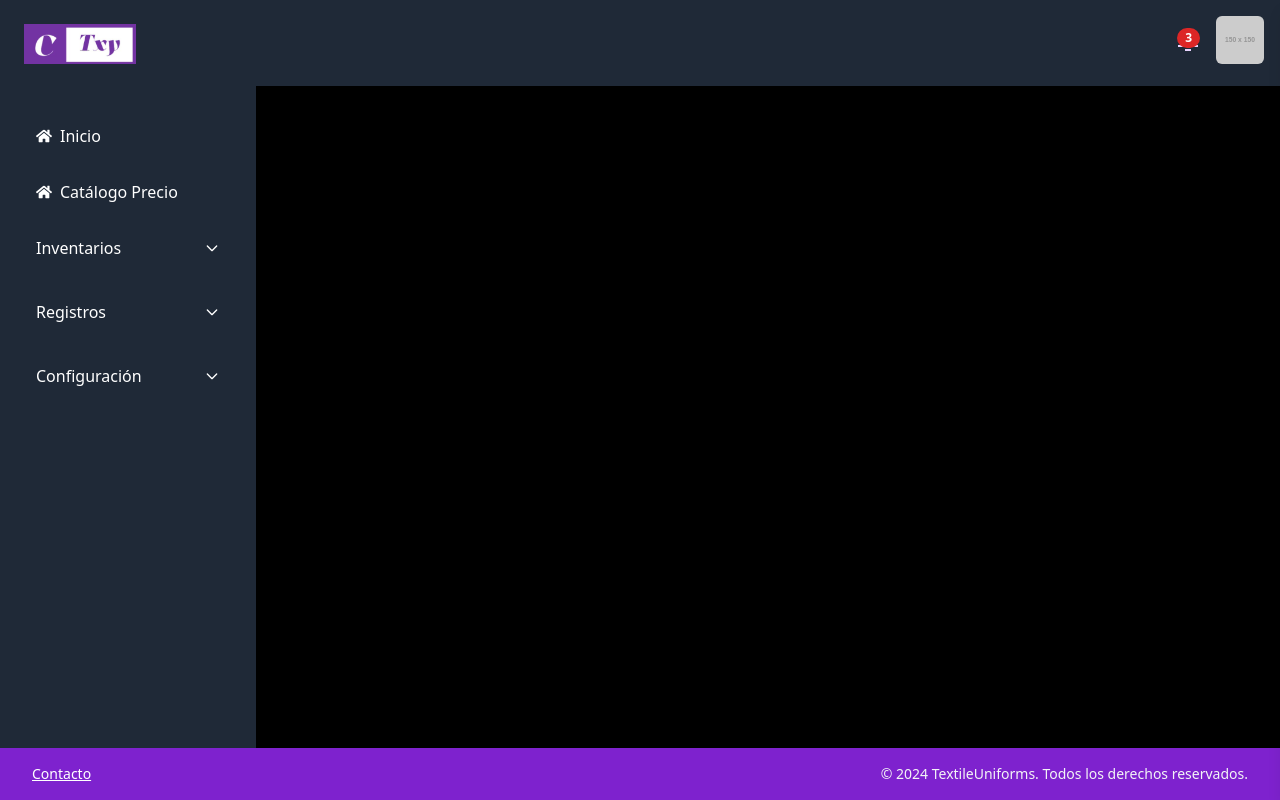
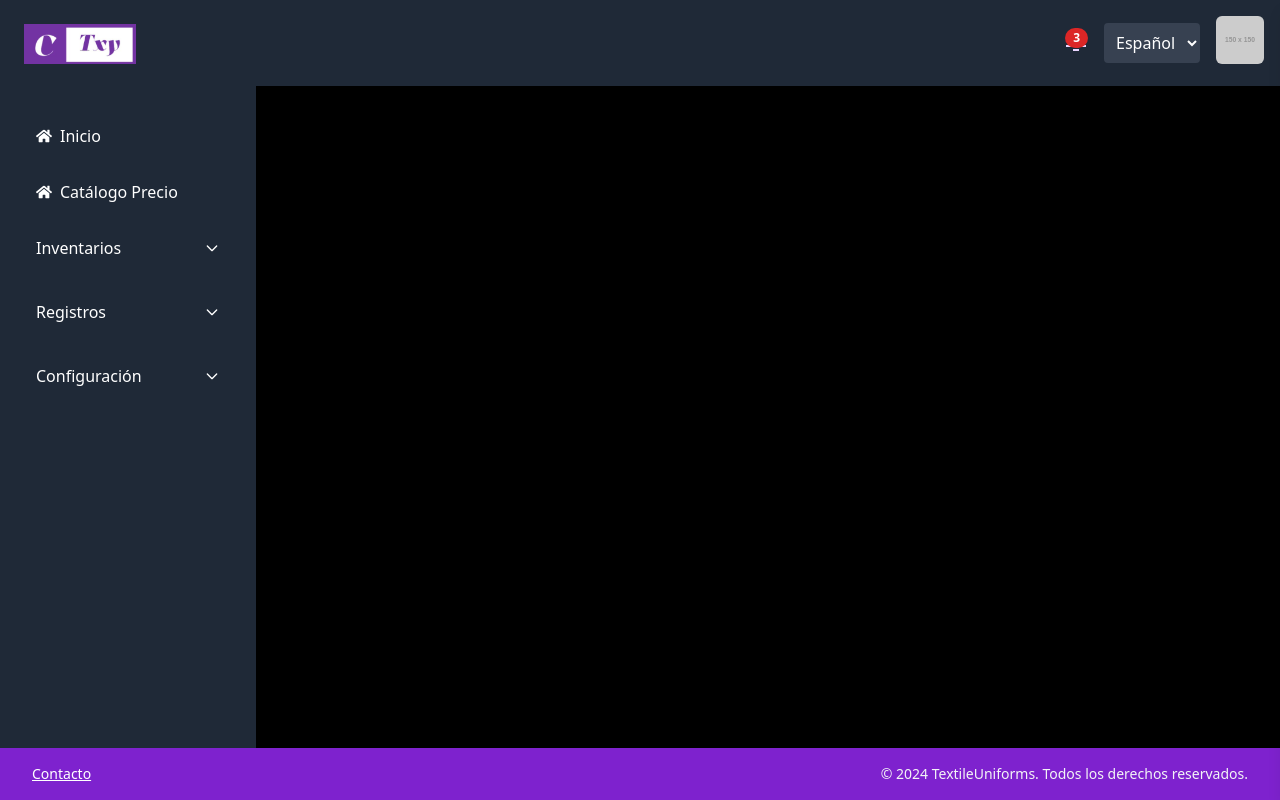
Before and after one commit to dcespedes1/CTXL, a React (Create React App) app in the folder FrontEnd/: page /admin in a window 1280 px wide. Built offline with nearby package versions, Linux system fonts and the light colour scheme.

Commit message:
traductor

```diff
--- a/FrontEnd/src/App.js
+++ b/FrontEnd/src/App.js
@@ -1,4 +1,6 @@
 import { BrowserRouter as Router, Routes, Route } from 'react-router-dom';
+import { LanguageProvider } from './pages/LanguageContext';
+
 import Navbar2 from './components/Navbar2';
 import Navbar from './components/navbar';
 import Sidebar from './components/Sidebar';
@@ -38,6 +40,7 @@ function App() {
   const [modalVisible, setModalVisible] = useState(false); // Estado para controlar el modal
 
   return (
+    <LanguageProvider>
     <Router>
       <div className="flex flex-col min-h-screen">
 
@@ -120,6 +123,7 @@ function App() {
         )}
       </div>
     </Router>
+    </LanguageProvider>
   );
 }
 
--- a/FrontEnd/src/components/navbar.jsx
+++ b/FrontEnd/src/components/navbar.jsx
@@ -3,12 +3,15 @@ import React, { useState } from 'react';
 import { RiNotification3Line } from 'react-icons/ri';
 import ConfigDesplegable from './ConfigDesplegable';
 import { MdSettings } from 'react-icons/md';
+import { useLanguage } from '../pages/LanguageContext';
 import '../index.css';
 
 const Navbar = () => {
     const [notificationsOpen, setNotificationsOpen] = useState(false);
     const [configOpen, setConfigOpen] = useState(false); // Estado para el menú deslizable de configuración
     const [dropdownOpen, setDropdownOpen] = useState(false); // Estado para el dropdown del perfil
+
+    const { language, changeLanguage } = useLanguage();
 
     const toggleNotifications = () => setNotificationsOpen(prev => !prev);
     const closeNotifications = () => setNotificationsOpen(false);
@@ -78,6 +81,18 @@ const Navbar = () => {
                             </div>
                         )}
                     </div>
+                    {/* Selector de idioma */}
+                    <div className="relative">
+                        <select
+                            value={language}
+                            onChange={(e) => changeLanguage(e.target.value)}  // Cambia el idioma
+                            className="bg-gray-700 text-white p-2 rounded"
+                        >
+                            <option value="es">{language === 'es' ? 'Español' : 'Spanish'}</option>
+                            <option value="en">{language === 'es' ? 'Inglés' : 'English'}</option>
+                        </select>
+                    </div>
+
 
                     {/* Imagen de perfil con dropdown */}
                     <div className="relative">
--- /dev/null
+++ b/FrontEnd/src/pages/LanguageContext.jsx
@@ -0,0 +1,24 @@
+import React, { createContext, useState, useContext } from 'react';
+
+// Crear el contexto para el idioma
+const LanguageContext = createContext();
+
+// Proveedor del contexto
+export const LanguageProvider = ({ children }) => {
+  const [language, setLanguage] = useState('es'); // idioma por defecto
+
+  const changeLanguage = (newLanguage) => {
+    setLanguage(newLanguage); // Cambia el idioma
+  };
+
+  return (
+    <LanguageContext.Provider value={{ language, changeLanguage }}>
+      {children}
+    </LanguageContext.Provider>
+  );
+};
+
+// Hook para acceder al contexto desde otros componentes
+export const useLanguage = () => {
+  return useContext(LanguageContext);
+};
--- a/FrontEnd/src/pages/general.jsx
+++ b/FrontEnd/src/pages/general.jsx
@@ -1,25 +1,30 @@
 import React, { useState } from 'react';
+import { useLanguage } from './LanguageContext'; // Importar el hook del contexto
 
 function ConfiguracionGeneral() {
-  const [language, setLanguage] = useState('es');
   const [timezone, setTimezone] = useState('America/Bogota');
+  const { language, changeLanguage } = useLanguage(); // Usar el idioma del contexto
 
   const handleSave = () => {
-    // Aquí podrías agregar la lógica para guardar los cambios en el servidor
+    // Lógica para guardar la configuración (puedes agregar la lógica para guardarlo en el servidor)
     console.log('Configuración guardada:', { language, timezone });
-    alert('Configuración general guardada');
+    alert(language === 'es' ? 'Configuración general guardada' : 'General settings saved');
   };
 
   return (
     <div className="bg-slate-400 p-10 flex justify-center items-center min-h-screen">
       <div className="bg-slate-900 p-8 rounded-lg shadow-lg max-w-lg w-full">
-        <h2 className="text-3xl font-bold mb-8 text-center text-white">Configuración General</h2>
+        <h2 className="text-3xl font-bold mb-8 text-center text-white">
+          {language === 'es' ? 'Configuración General' : 'General Settings'}
+        </h2>
         <form>
           <div className="mb-4">
-            <label className="block text-white mb-2">Idioma</label>
+            <label className="block text-white mb-2">
+              {language === 'es' ? 'Idioma' : 'Language'}
+            </label>
             <select
               value={language}
-              onChange={(e) => setLanguage(e.target.value)}
+              onChange={(e) => changeLanguage(e.target.value)} // Cambiar el idioma
               className="w-full px-4 py-3 border rounded-md bg-gray-700 text-white focus:outline-none focus:ring-2 focus:ring-purple-500"
             >
               <option value="es">Español</option>
@@ -28,7 +33,9 @@ function ConfiguracionGeneral() {
           </div>
 
           <div className="mb-4">
-            <label className="block text-white mb-2">Zona Horaria</label>
+            <label className="block text-white mb-2">
+              {language === 'es' ? 'Zona Horaria' : 'Timezone'}
+            </label>
             <select
               value={timezone}
               onChange={(e) => setTimezone(e.target.value)}
@@ -46,7 +53,7 @@ function ConfiguracionGeneral() {
               className="px-6 py-3 bg-purple-500 text-white font-semibold rounded-md hover:bg-purple-600 transition duration-300"
               onClick={handleSave}
             >
-              Guardar cambios
+              {language === 'es' ? 'Guardar cambios' : 'Save changes'}
             </button>
           </div>
         </form>
```
